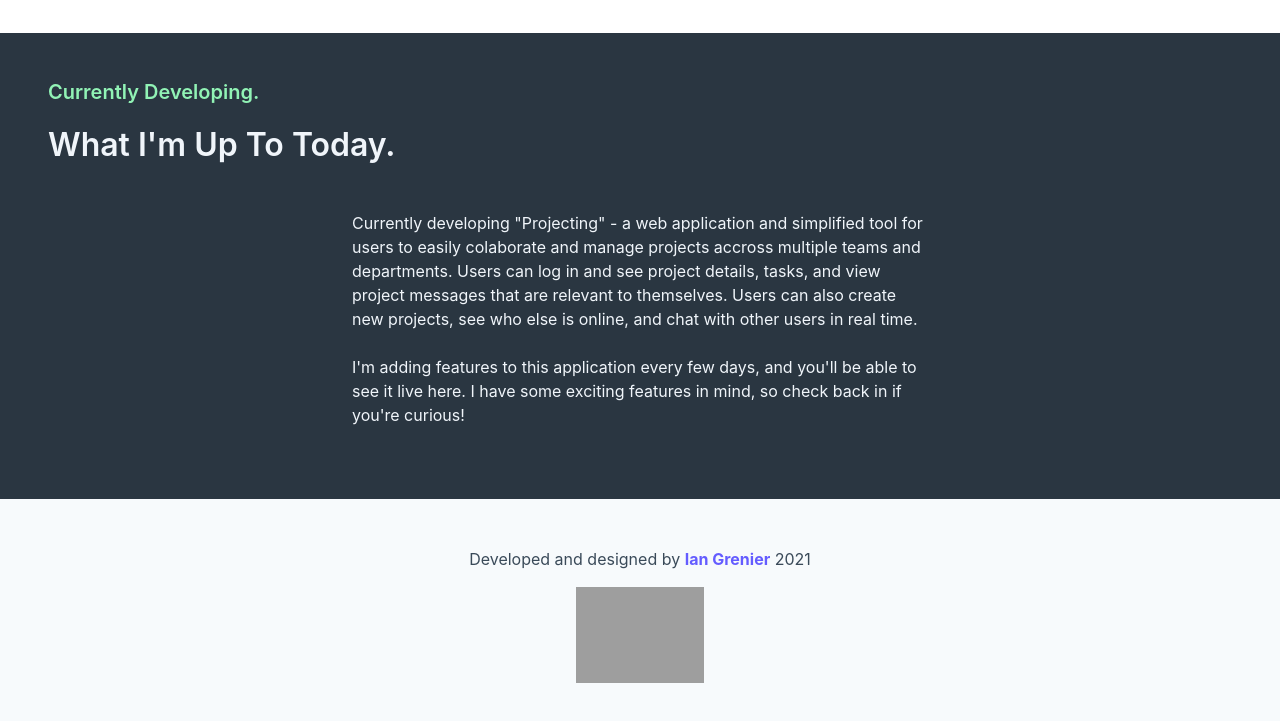
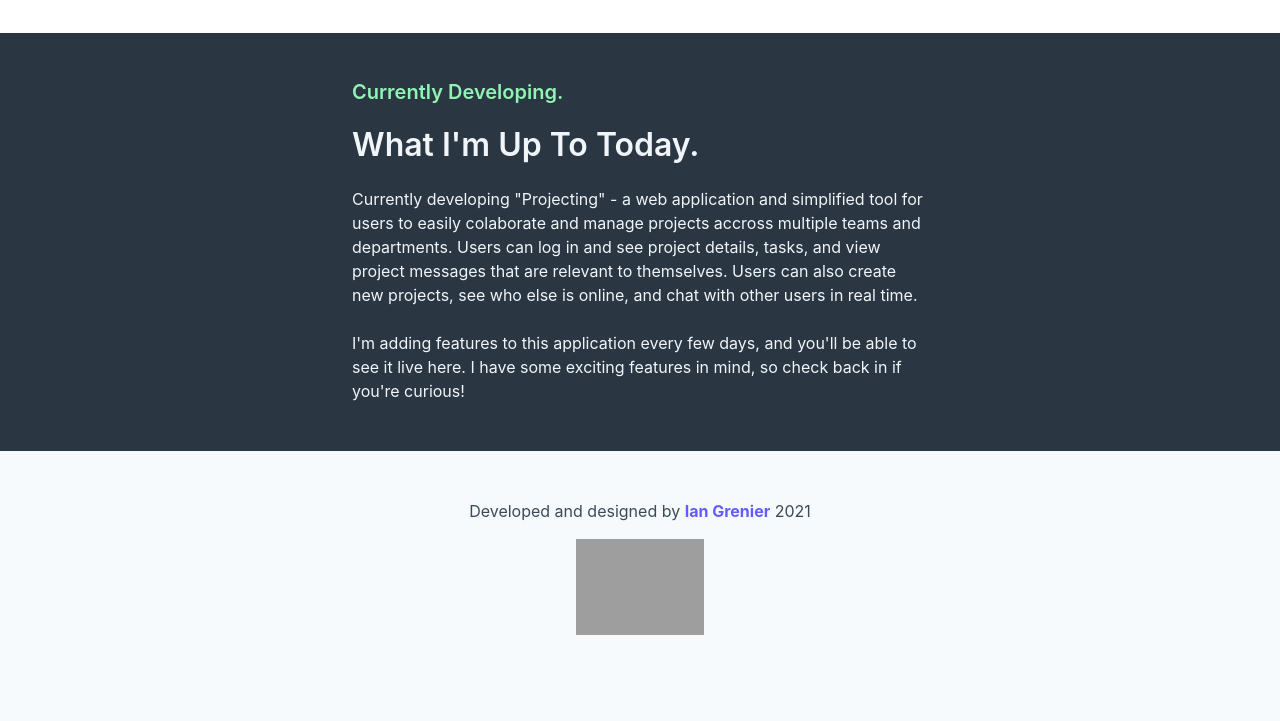
Before and after one commit to funnyr0b0t/personal-site, a plain HTML site: page index.html in a window 1280 px wide. Shown: the part 2610-3331 px from the top of the page. Drawn offline with Linux system fonts and the light colour scheme; grey boxes are pictures that could not be loaded.

Commit message:
fixing css

```diff
--- a/index.html
+++ b/index.html
@@ -663,16 +663,13 @@
   </section>
 
   <section class="section has-background-dark has-text-light">
-    <div class="mb-6">
-      <p class="title is-5 has-text-danger-light">Currently Developing.</p>
-      <p class="title is-3 has-text-light">What I'm Up To Today.</p>
-    </div>
     <div class="columns is-multi-line is-centered">
       <div
         class="column is-7"
         style="min-width: 240px; max-width: 600px;"
       >
-        <div>
+        <p class="title is-5 has-text-danger-light">Currently Developing.</p>
+        <p class="title is-3 has-text-light">What I'm Up To Today.</p>
         <p>Currently developing "Projecting" - a web application and
           simplified tool for users to easily colaborate and manage projects
           accross multiple
@@ -690,8 +687,6 @@
           I have some exciting features in mind, so check back in if you're
           curious!
         </p>
-          <br />
-        </div>
       </div>
     </div>
     <!-- <div class="has-text-centered mb-6">
```
Lines whose indentation alone changed are shown as unchanged.
